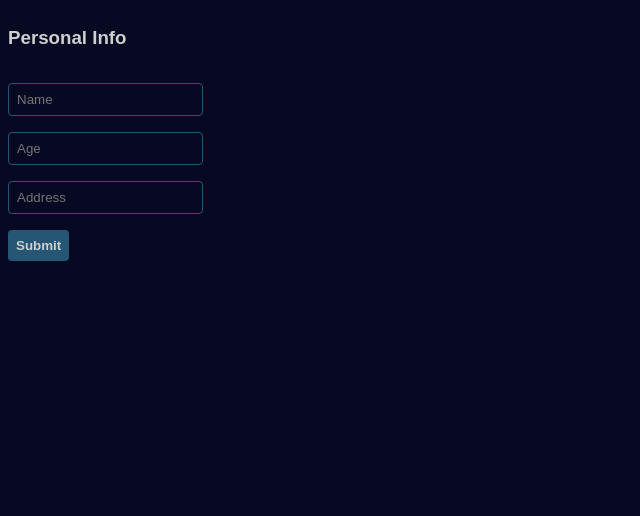
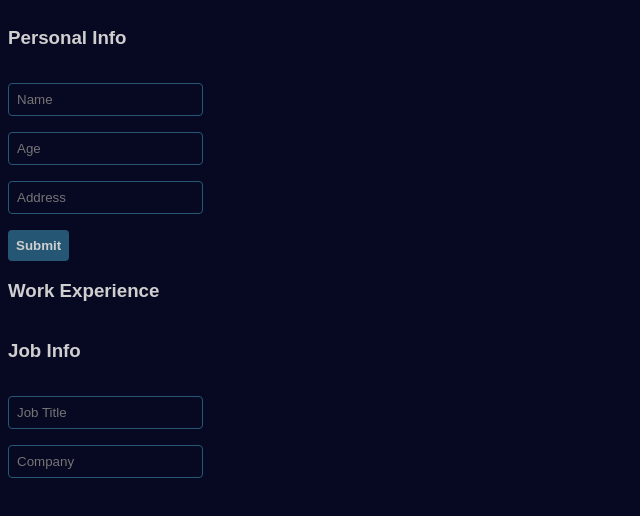
Before and after one commit to ItsWakana/cv-application, a React (Create React App) app: page / in a window 1280 px wide. Shown: the top 516 px of the page, without its empty margins (0-640 px from the left). Built offline with nearby package versions, Linux system fonts and the light colour scheme.

Commit message:
add initial job section of cv form

```diff
--- a/src/App.js
+++ b/src/App.js
@@ -1,4 +1,5 @@
 import PersonalInfo from "./components/PersonalInfo";
+import WorkExperience from "./components/WorkExperience";
 import style from './styles/style.css';
 function App() {
   return (
@@ -8,7 +9,7 @@ function App() {
       {/* Personal Info component */}
       <PersonalInfo />
       {/* Work experience component */}
-
+      <WorkExperience />
       {/* Education component */}
 
 
--- /dev/null
+++ b/src/components/Job.js
@@ -0,0 +1,46 @@
+import React, { Component } from 'react';
+
+class Job extends Component {
+    constructor(props) {
+        super(props);
+
+        this.state = {
+            title: '',
+            company: ''
+        }
+
+        this.handleCompanyChange = this.handleCompanyChange.bind(this);
+        this.handleTitleChange = this.handleTitleChange.bind(this);
+
+    }
+
+    handleCompanyChange(e) {
+        this.setState({
+            company: e.target.value,
+        });
+    }
+
+    handleTitleChange(e) {
+        this.setState({
+            title: e.target.value,
+        });
+    }
+
+    render() {
+
+        const { title, company } = this.state;
+        return (
+            <div className="job-info">
+                <h3 className="job-info__heading">Job Info</h3>
+                <div className="job-info__input-container">
+                    <input type="text" value={title} onChange={this.handleTitleChange} placeholder="Job Title"></input>
+                </div>
+                <div className="job-info__input-container">
+                    <input type="text" value={company} onChange={this.handleCompanyChange} placeholder="Company"></input>
+                </div>
+            </div>
+        )
+    }
+}
+
+export default Job;
--- /dev/null
+++ b/src/components/WorkExperience.js
@@ -0,0 +1,27 @@
+import React, { Component } from 'react';
+import Job from './Job';
+
+class WorkExperience extends Component {
+    constructor(props) {
+        super(props);
+
+        this.state = {
+            jobs: []
+        }
+    }
+
+    //we want this component to be like the central hub that holds the state for all the different work experiences the user wants to enter. So we could have some state that holds an array of all the work experience as objects. When the user clicks to add work experience we want to call on a component that creates a singular experience component.
+
+    //we can map over the jobs array in state and create a new job component for each one. A new job could be added in state when the user clicks add job button.
+
+    render() {
+        return (
+            <div className="work-experience">
+                <h3 className="work-experience__heading">Work Experience</h3>
+                <Job />
+            </div>
+        )
+    }
+}
+
+export default WorkExperience;
--- a/src/styles/style.css
+++ b/src/styles/style.css
@@ -10,18 +10,22 @@ body {
     box-sizing: border-box;
 }
 
-.personal-info {
+.personal-info,
+.job-info {
     display: flex;
     flex-direction: column;
     color: var(--off-white-clr);
     gap: 16px;
 }
 
-.personal-info__heading {
+.personal-info__heading,
+.work-experience__heading,
+.job-info__heading {
     color: var(--off-white-clr);
 }
 
-.personal-info__input-container input {
+.personal-info__input-container input,
+.job-info__input-container input {
     border: solid 1px var(--input-border-clr);
     color: var(--off-white-clr);
     border-radius: 4px;
```
